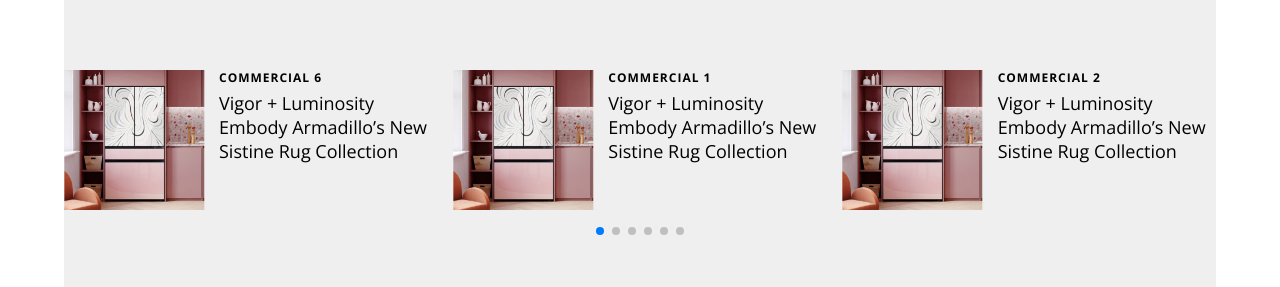
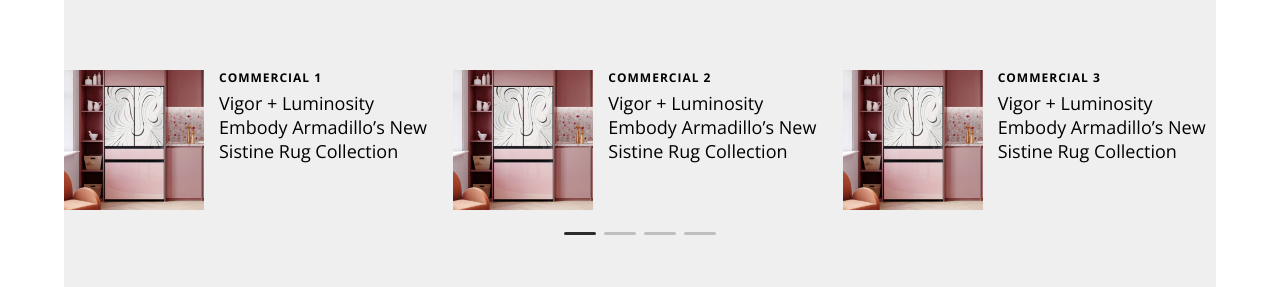
Before and after one commit to tetiana-kozak/design-blog, a React (Create React App) app: page / in a window 1280 px wide. Shown: the part 3838-4125 px from the top of the page. Built offline with nearby package versions, Linux system fonts and the light colour scheme.

Commit message:
add styles to pagination

```diff
--- a/src/components/Sliders/SliderSection.scss
+++ b/src/components/Sliders/SliderSection.scss
@@ -39,4 +39,12 @@
   .swiper-wrapper {
     margin-bottom: 35px;
   }
+  .swiper-pagination-bullet {
+    height: 3px;
+    width: 32px;
+    border-radius: calc(3px / 2);
+  }
+  .swiper-pagination-bullet-active {
+    background: #2b2b2b;
+  }
 }
--- a/src/components/Sliders/SliderSection.tsx
+++ b/src/components/Sliders/SliderSection.tsx
@@ -20,8 +20,8 @@ const SliderSection = (props: Props) => {
         modules={[Pagination]}
         spaceBetween={16}
         slidesPerView={3}
-        centeredSlides={true}
-        loop={true}
+        // centeredSlides={true}
+        // loop={true}
       >
         <SwiperSlide>
           <a className="slider-slide" href="#">
```
